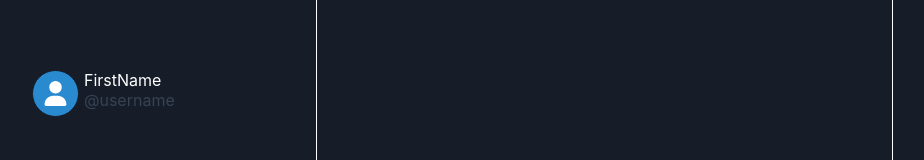
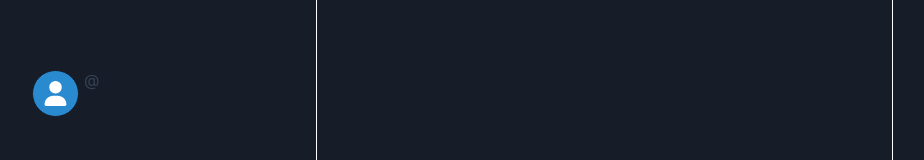
Before and after one commit to Xtremepoulet/hackatweet, a Next.js app in the folder frontend/: page /home_main in a window 1280 px wide. Shown: the part 589-749 px from the top of the page, without its empty margins (3-927 px from the left). Built offline with nearby package versions, Linux system fonts and the light colour scheme.

Commit message:
i push the back and the front

```diff
--- a/frontend/components/Home_main.jsx
+++ b/frontend/components/Home_main.jsx
@@ -3,9 +3,24 @@ import { FontAwesomeIcon } from '@fortawesome/react-fontawesome';
 import { faUser } from '@fortawesome/free-solid-svg-icons';
 import styles from '../styles/Home_main.module.css';
 import Tweet from "./Tweet";
+import { useDispatch, useSelector } from "react-redux";
+import { logout } from "../reducers/users";
+import { useRouter } from 'next/router';
 
 
 const Home_main = () => {
+
+    const dispatch = useDispatch();
+    const router = useRouter();
+
+    const username = useSelector((state) => state.users.value.username);
+    const firstname = useSelector((state) => state.users.value.firstname);
+
+    const handleLogout = () => {
+        dispatch(logout());
+        router.push('/');
+    }
+
     return(
         <div className={styles.main_container}>
             {/* left section  */}
@@ -18,12 +33,12 @@ const Home_main = () => {
                         <FontAwesomeIcon className={styles.user_icon} icon={faUser} />
                     </div>
                     <div className={styles.left_section_user_infos}>
-                        <p className={styles.user_infos_p}>FirstName</p>
-                        <p className={styles.user_infos_username}>@username</p>
+                        <p className={styles.user_infos_p}>{firstname}</p>
+                        <p className={styles.user_infos_username}>@{username}</p>
                     </div>
                 </div>
                 <div className={styles.left_section_bottom}>
-                    <button className={styles.logout_button}>LOGOUT</button>
+                    <button onClick={() => handleLogout()}  className={styles.logout_button}>LOGOUT</button>
                 </div>
             </div>
 
--- a/frontend/package.json
+++ b/frontend/package.json
@@ -12,9 +12,12 @@
     "@fortawesome/fontawesome-svg-core": "^6.5.1",
     "@fortawesome/free-solid-svg-icons": "^6.5.1",
     "@fortawesome/react-fontawesome": "^0.2.0",
+    "@reduxjs/toolkit": "^2.2.1",
     "next": "12.1.6",
     "react": "18.1.0",
-    "react-dom": "18.1.0"
+    "react-dom": "18.1.0",
+    "react-redux": "^9.1.0",
+    "redux-persist": "^6.0.0"
   },
   "devDependencies": {
     "@testing-library/jest-dom": "^5.16.4",
--- a/frontend/pages/_app.js
+++ b/frontend/pages/_app.js
@@ -1,14 +1,34 @@
 import '../styles/globals.css';
 import Head from 'next/head';
 
+import { Provider } from 'react-redux';
+
+
+import users from '../reducers/users';
+
+import { persistStore, persistReducer } from 'redux-persist';
+import { PersistGate } from 'redux-persist/integration/react';
+import storage from 'redux-persist/lib/storage';
+import { combineReducers, configureStore } from '@reduxjs/toolkit';
+
+const reducers = combineReducers({ users });
+const persistConfig = { key: 'applicationName', storage };
+const store = configureStore({
+  reducer: persistReducer(persistConfig, reducers),
+  middleware: (getDefaultMiddleware) => getDefaultMiddleware({ serializableCheck: false }),
+ });
+ const persistor = persistStore(store);
+
 function App({ Component, pageProps }) {
   return (
-    <>
-      <Head>
-        <title>Next.js App</title>
-      </Head>
-      <Component {...pageProps} />
-    </>
+    <Provider store={store}>
+      <PersistGate persistor={persistor}>
+        <Head>
+          <title>Next.js App</title>
+        </Head>
+        <Component {...pageProps} />
+      </PersistGate>
+    </Provider>
   );
 }
 
--- /dev/null
+++ b/frontend/reducers/users.js
@@ -0,0 +1,26 @@
+import { createSlice } from '@reduxjs/toolkit';
+
+const initialState = {
+ value: {token: null, username: null, firstname: null},
+};
+
+export const usersSlice = createSlice({
+ name: 'user',
+
+  initialState,
+ reducers: {
+   login: (state, action) => {
+     state.value.token = action.payload.token;
+     state.value.username = action.payload.username;
+     state.value.firstname = action.payload.firstname;
+   },
+   logout: (state) => {
+    state.value.token = null;
+    state.value.firstname = null;
+    state.value.username = null;
+   }
+ },
+});
+
+export const { login, logout } = usersSlice.actions;
+export default usersSlice.reducer;
```
Also changed, not shown: frontend/components/Signin.jsx (+5 -6 lines), frontend/components/Signup.jsx (+7 -2 lines), 2 other files (tests, documents, lock files or other folders).
